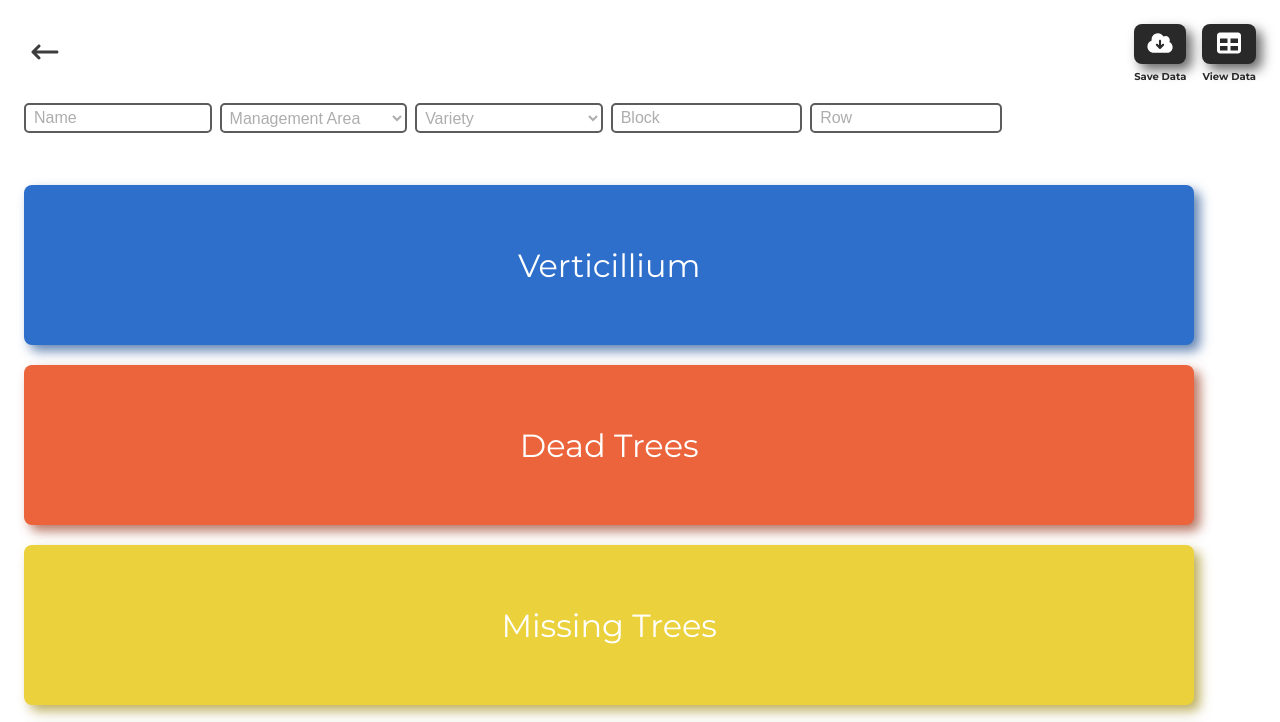
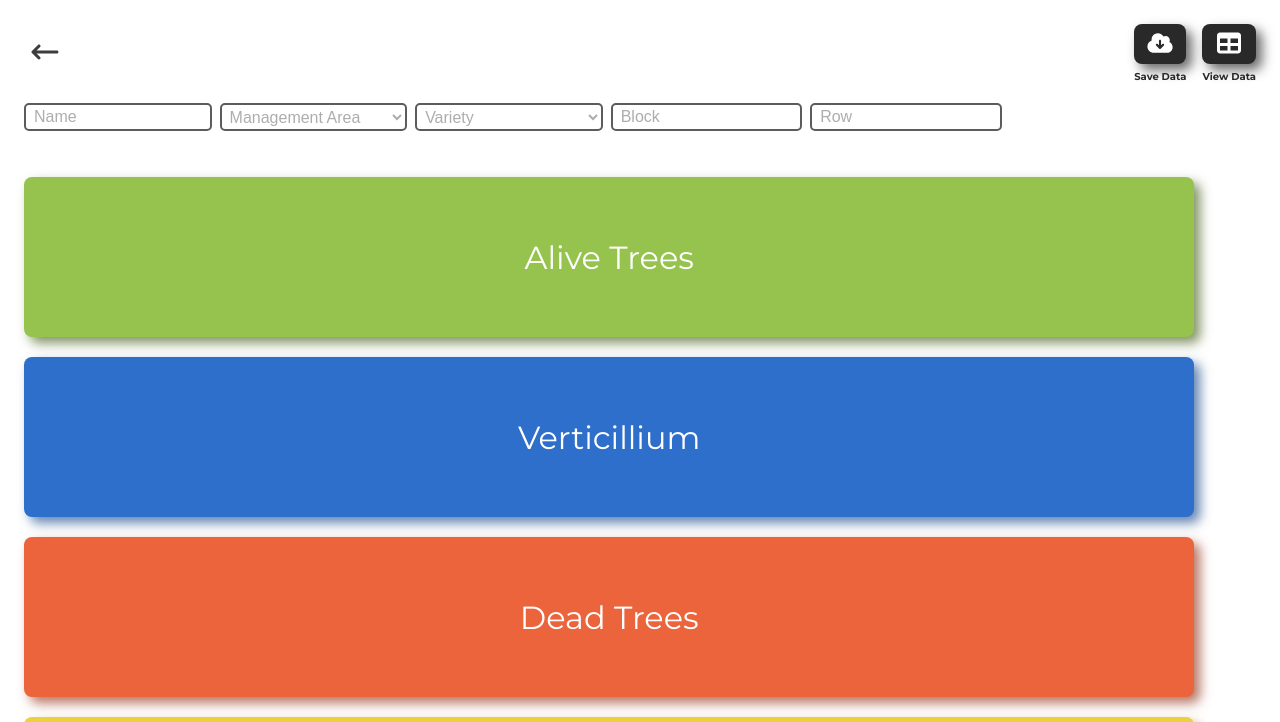
Before and after one commit to Cobram-Estate-Olives/tree-assessment, a plain HTML site: page index.html in a window 1280 px wide. Both pictures are taken after a click on the button "Boort". Shown: the top 722 px of the page. Drawn offline with Linux system fonts and the light colour scheme.

Commit message:
extra button alive trees

```diff
--- a/app.js
+++ b/app.js
@@ -40,6 +40,7 @@ if ('serviceWorker' in navigator) {
 let offlineData = JSON.parse(localStorage.getItem('offlineData')) || [];
 
 // Add event listeners to the counter buttons
+document.getElementById('button4').addEventListener('click', () => logCount("Alive Trees"));
 document.getElementById('button0').addEventListener('click', () => logCount("Verticillium"));
 document.getElementById('button1').addEventListener('click', () => logCount("Dead Trees"));
 document.getElementById('button2').addEventListener('click', () => logCount("Missing Trees"));
--- a/index.html
+++ b/index.html
@@ -104,6 +104,7 @@
         </div>
 
         <div class="button-row">
+            <button class="counter-button" id="button4">Alive Trees</button>
             <button class="counter-button" id="button0">Verticillium</button>
             <button class="counter-button" id="button1">Dead Trees</button>
             <button class="counter-button" id="button2">Missing Trees</button>
--- a/styles.css
+++ b/styles.css
@@ -140,13 +140,13 @@ button {
     display: flex;
     flex-direction: column;
     justify-content: space-between;
-    margin-bottom: 32px;
+    margin-bottom: 24px;
     align-items: left;
 }
 
 .input-group {
     flex-basis: 50%;
-    margin-bottom: 8px;
+    margin-bottom: 4px;
     width: 105%;
 }
 
@@ -164,11 +164,11 @@ label {
 
 input[type="text"] {
     width: 96%; /* Full-width input fields */
-    height: 30px; /* Padding inside the input */
+    height: 28px; /* Padding inside the input */
     padding-left: 8px;
     padding-bottom: 2px;
     padding-top: 2px;
-    margin-bottom: 4px;
+    margin-bottom: 2px;
     font-size: 16px; /* Font size for input text */
     border: 2px solid #5c5c5c; /* Border around inputs */
     border-radius: 5px; /* Rounded corners */
@@ -178,7 +178,7 @@ input[type="text"] {
 
 select {
     width: 96%; /* Full-width input fields */
-    height: 30px; /* Padding inside the input */
+    height: 28px; /* Padding inside the input */
     padding-left: 4px;
     padding-top: 2px;
     padding-bottom: 2px;
@@ -187,7 +187,7 @@ select {
     border-radius: 5px; /* Rounded corners */
     box-sizing: border-box; /* Ensure padding doesn't affect width */
     background-color: #ffffff;
-    margin-bottom: 4px;
+    margin-bottom: 2px;
 }
 
 option {
@@ -248,13 +248,13 @@ input[type="text"]:focus {
   }
 
   #button0::after {
-    background-color: #214f8f; /* darker green when pressed */
+    background-color: #1b437a; /* darker green when pressed */
 
 
 }
 
 #button0:active {
-    background-color: #214f8f;
+    background-color: #1b437a;
     transform: scale(0.96);
 }
 
@@ -290,8 +290,8 @@ input[type="text"]:focus {
 }
 
   #button3 {
-    background-color: #96c34d;
-    box-shadow: 6px 6px 12px hsla(83, 51%, 26%, 0.7);
+    background-color: #5a5a5a;
+    box-shadow: 6px 6px 12px hsla(0, 0%, 18%, 0.7);
   }
 
   #button3::after {
@@ -300,6 +300,21 @@ input[type="text"]:focus {
 }
 
 #button3:active {
+    background-color: #72953b;
+    transform: scale(0.96);
+}
+
+#button4 {
+    background-color: #96c34d;
+    box-shadow: 6px 6px 12px hsla(83, 51%, 26%, 0.7);
+  }
+
+  #button4::after {
+    background-color: #72953b; /* darker green when pressed */
+
+}
+
+#button4:active {
     background-color: #72953b;
     transform: scale(0.96);
 }
@@ -314,9 +329,9 @@ input[type="text"]:focus {
     cursor: pointer;
     transition: background-color 0.25s ease box-shadow 0.25s ease transform 0.25s ease;
     width: 100%;
-    height: 90px;
+    height: 85px;
     box-sizing: border-box;
-    margin-top: 20px;
+    margin-top: 16px;
 }
 
 .counter-button::after {
```
